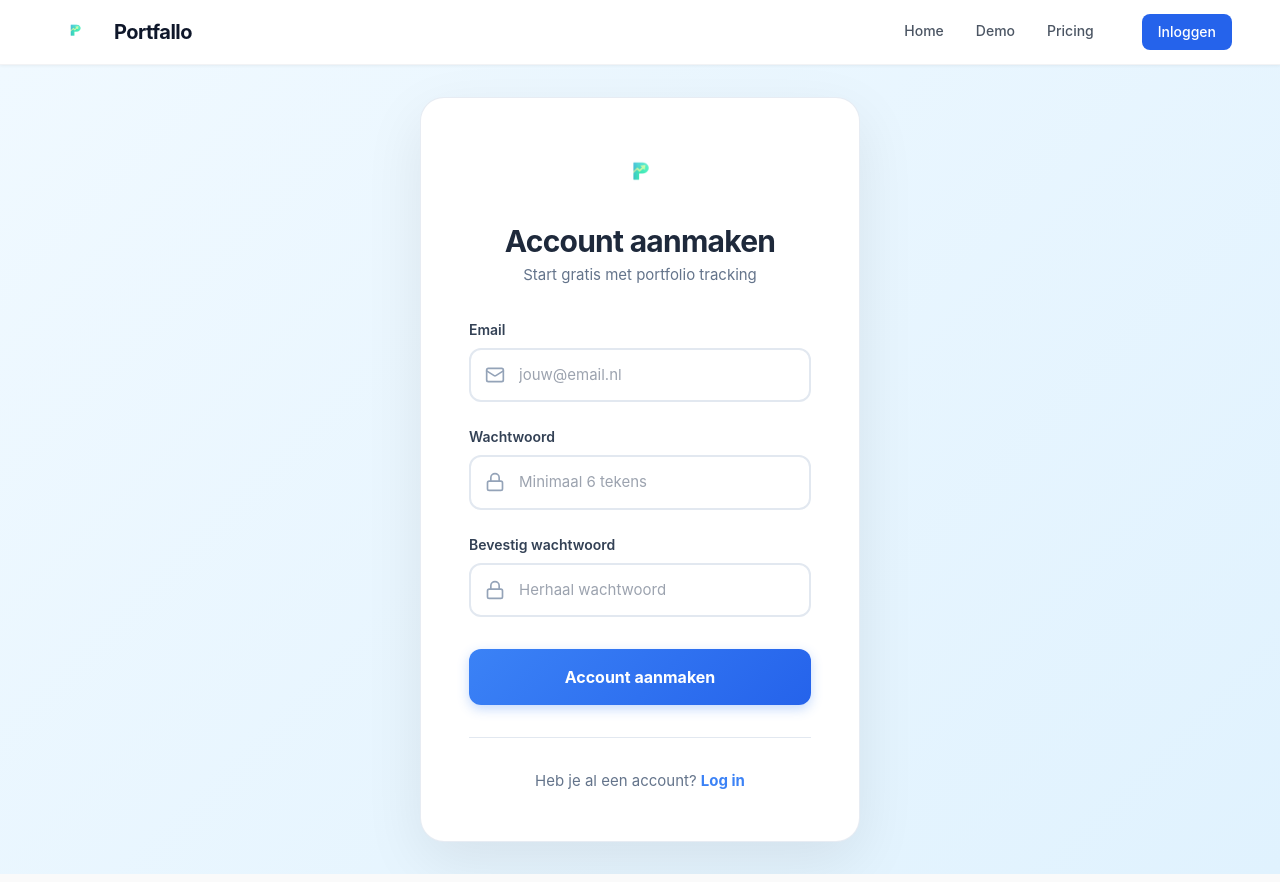
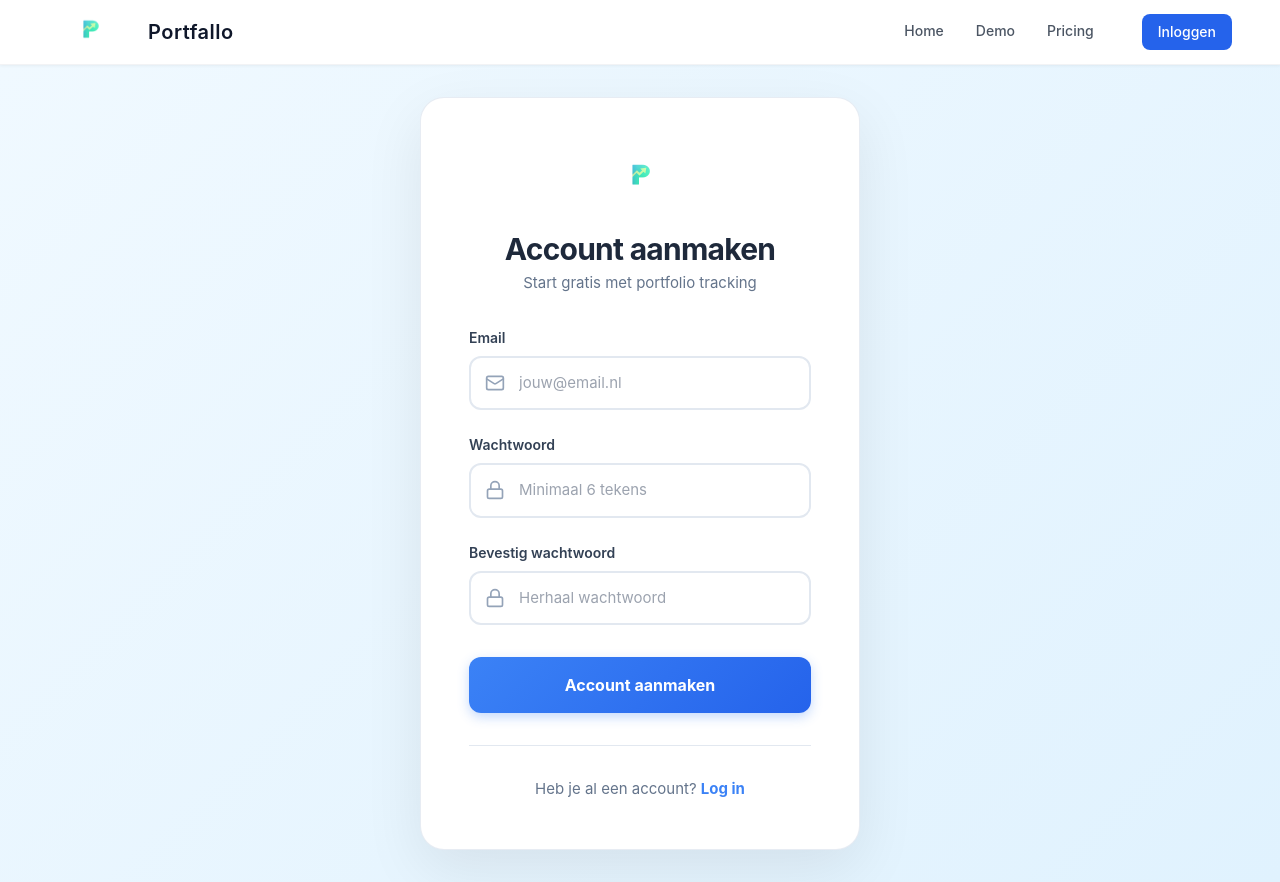
Before and after one commit to Swenvh/Portfallo-Final, a React (Vite) app in the folder project-bolt-github-pkwrl7gt/project/: page /register in a window 1280 px wide. Built offline with nearby package versions, Linux system fonts and the light colour scheme; no server answers.

Commit message:
Updated NavBar.jsx

```diff
--- a/project-bolt-github-pkwrl7gt/project/src/components/NavBar.jsx
+++ b/project-bolt-github-pkwrl7gt/project/src/components/NavBar.jsx
@@ -28,13 +28,13 @@ export default function Navbar() {
   return (
     <header className="sticky top-0 z-40 border-b bg-white">
       <div className="w-full px-4 md:px-8 lg:px-12 h-16 flex items-center justify-between">
-        <Link to="/" className="flex items-center gap-3 group">
+        <Link to="/" className="flex items-center gap-4 group">
           <img
             src="/image.png"
             alt="Portfallo Logo"
-            className="h-9 w-auto"
+            className="h-11 md:h-14 w-auto"
           />
-          <span className="font-bold text-xl tracking-tight text-slate-900">
+          <span className="font-semibold text-lg md:text-xl tracking-wide text-slate-900">
             Portfallo
           </span>
         </Link>
--- a/project-bolt-github-pkwrl7gt/project/src/pages/ForgotPasswordPage.jsx
+++ b/project-bolt-github-pkwrl7gt/project/src/pages/ForgotPasswordPage.jsx
@@ -133,7 +133,7 @@ export default function ForgotPasswordPage() {
             src="/image.png"
             alt="Portfallo Logo"
             style={{
-              height: '56px',
+              height: '64px',
               width: 'auto',
               marginBottom: '1.5rem'
             }}
--- a/project-bolt-github-pkwrl7gt/project/src/pages/LoginPage.jsx
+++ b/project-bolt-github-pkwrl7gt/project/src/pages/LoginPage.jsx
@@ -54,7 +54,7 @@ export default function LoginPage() {
             src="/image.png"
             alt="Portfallo Logo"
             style={{
-              height: '56px',
+              height: '64px',
               width: 'auto',
               marginBottom: '1.5rem'
             }}
--- a/project-bolt-github-pkwrl7gt/project/src/pages/RegisterPage.jsx
+++ b/project-bolt-github-pkwrl7gt/project/src/pages/RegisterPage.jsx
@@ -131,7 +131,7 @@ export default function RegisterPage() {
             src="/image.png"
             alt="Portfallo Logo"
             style={{
-              height: '56px',
+              height: '64px',
               width: 'auto',
               marginBottom: '1.5rem'
             }}
```
